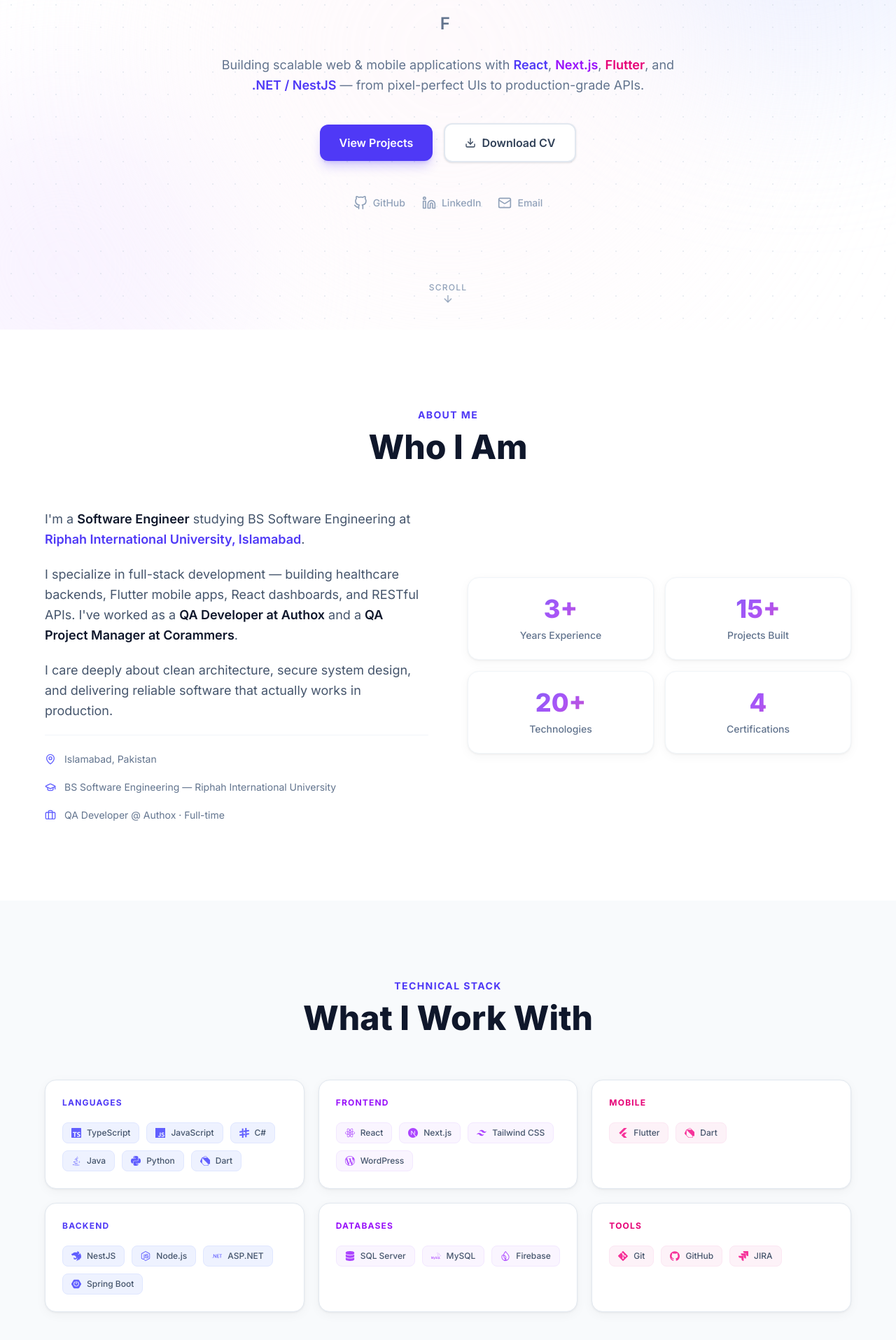
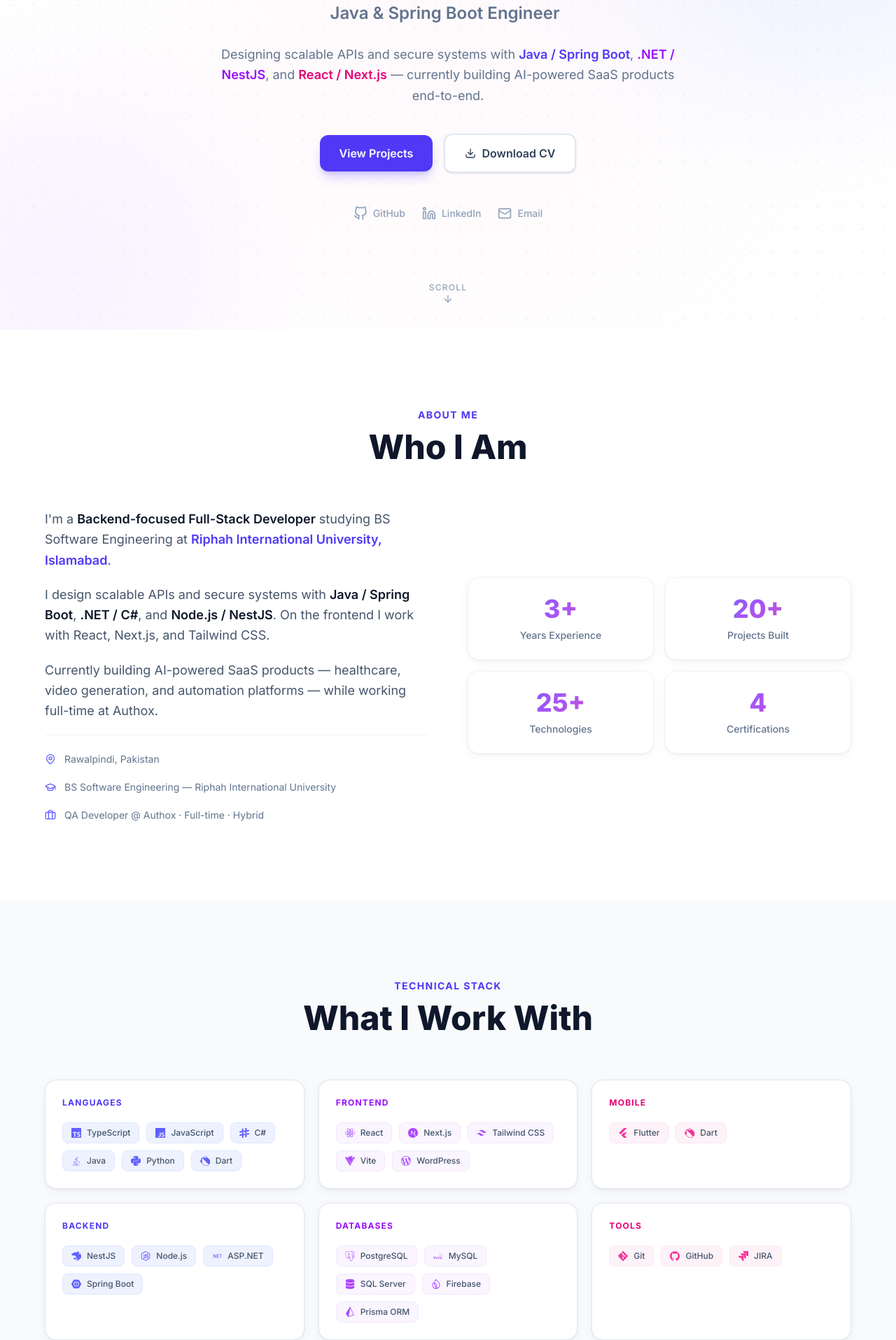
Before and after one commit to star-anonymus/shehryar-portfolio, a Next.js app: page / in a window 1280 px wide. Shown: the part 329-2244 px from the top of the page at 70% size. Built offline with nearby package versions, Linux system fonts and the light colour scheme.

Commit message:
update: sync portfolio with GitHub profile — Rawalpindi location, backend/AI focus, vytal-health project, PostgreSQL/Prisma/Vite skills, updated stats and bio

```diff
--- a/components/About.tsx
+++ b/components/About.tsx
@@ -4,8 +4,8 @@
 
 const stats = [
   { label: "Years Experience", value: 3, suffix: "+" },
-  { label: "Projects Built", value: 15, suffix: "+" },
-  { label: "Technologies", value: 20, suffix: "+" },
+  { label: "Projects Built", value: 20, suffix: "+" },
+  { label: "Technologies", value: 25, suffix: "+" },
   { label: "Certifications", value: 4, suffix: "" },
 ];
 
@@ -22,26 +22,25 @@
           {/* Left */}
           <AnimatedSection direction="left" className="space-y-5">
             <p className="text-slate-600 text-lg leading-relaxed">
-              I&apos;m a <span className="text-slate-900 font-semibold">Software Engineer</span> studying
+              I&apos;m a <span className="text-slate-900 font-semibold">Backend-focused Full-Stack Developer</span> studying
               BS Software Engineering at{" "}
               <span className="text-indigo-600 font-semibold">Riphah International University, Islamabad</span>.
             </p>
             <p className="text-slate-600 text-lg leading-relaxed">
-              I specialize in full-stack development — building healthcare backends, Flutter mobile
-              apps, React dashboards, and RESTful APIs. I&apos;ve worked as a{" "}
-              <span className="text-slate-900 font-semibold">QA Developer at Authox</span> and a{" "}
-              <span className="text-slate-900 font-semibold">QA Project Manager at Corammers</span>.
+              I design scalable APIs and secure systems with{" "}
+              <span className="text-slate-900 font-semibold">Java / Spring Boot</span>,{" "}
+              <span className="text-slate-900 font-semibold">.NET / C#</span>, and{" "}
+              <span className="text-slate-900 font-semibold">Node.js / NestJS</span>. On the frontend I work with React, Next.js, and Tailwind CSS.
             </p>
             <p className="text-slate-600 text-lg leading-relaxed">
-              I care deeply about clean architecture, secure system design, and delivering reliable
-              software that actually works in production.
+              Currently building AI-powered SaaS products — healthcare, video generation, and automation platforms — while working full-time at Authox.
             </p>
 
             <div className="flex flex-col gap-3 pt-4 border-t border-slate-100">
               {[
-                { icon: MapPin, text: "Islamabad, Pakistan" },
+                { icon: MapPin, text: "Rawalpindi, Pakistan" },
                 { icon: GraduationCap, text: "BS Software Engineering — Riphah International University" },
-                { icon: Briefcase, text: "QA Developer @ Authox · Full-time" },
+                { icon: Briefcase, text: "QA Developer @ Authox · Full-time · Hybrid" },
               ].map(({ icon: Icon, text }) => (
                 <div key={text} className="flex items-start gap-3 text-slate-500 pt-2">
                   <Icon size={16} className="text-indigo-500 shrink-0 mt-0.5" />
--- a/components/Hero.tsx
+++ b/components/Hero.tsx
@@ -37,7 +37,7 @@
         <motion.div initial={{ opacity: 0, y: 20 }} animate={{ opacity: 1, y: 0 }} transition={{ duration: 0.6, delay: 0.2 }}
           className="text-xl sm:text-2xl font-semibold text-slate-500 mb-6 h-9">
           <TypeAnimation
-            sequence={["Software Engineer", 2000, "Full-Stack Developer", 2000, "Flutter & React Developer", 2000, "QA Specialist", 2000, ".NET & NestJS Developer", 2000]}
+            sequence={["Full-Stack Developer", 2000, "Java & Spring Boot Engineer", 2000, ".NET & NestJS Developer", 2000, "Flutter & React Developer", 2000, "AI SaaS Builder", 2000]}
             wrapper="span" speed={50} deletionSpeed={70} repeat={Infinity}
           />
         </motion.div>
@@ -45,11 +45,10 @@
         {/* Description */}
         <motion.p initial={{ opacity: 0, y: 20 }} animate={{ opacity: 1, y: 0 }} transition={{ duration: 0.6, delay: 0.3 }}
           className="text-slate-500 text-base sm:text-lg max-w-2xl mx-auto mb-10 leading-relaxed">
-          Building scalable web &amp; mobile applications with{" "}
-          <span className="text-indigo-600 font-semibold">React</span>,{" "}
-          <span className="text-purple-600 font-semibold">Next.js</span>,{" "}
-          <span className="text-pink-600 font-semibold">Flutter</span>, and{" "}
-          <span className="text-indigo-600 font-semibold">.NET / NestJS</span> — from pixel-perfect UIs to production-grade APIs.
+          Designing scalable APIs and secure systems with{" "}
+          <span className="text-indigo-600 font-semibold">Java / Spring Boot</span>,{" "}
+          <span className="text-purple-600 font-semibold">.NET / NestJS</span>, and{" "}
+          <span className="text-pink-600 font-semibold">React / Next.js</span> — currently building AI-powered SaaS products end-to-end.
         </motion.p>
 
         {/* CTAs */}
--- a/components/Projects.tsx
+++ b/components/Projects.tsx
@@ -13,6 +13,17 @@
     featured: true,
     category: "Full-Stack",
     accent: "from-indigo-500 to-purple-500",
+  },
+  {
+    title: "Vytal Health — AI Healthcare SaaS",
+    description:
+      "AI-powered healthcare SaaS platform with a full product dashboard and real AI chatbot integration. Built as a multi-page app with React, TypeScript, Vite, and Tailwind CSS v4.",
+    tags: ["React", "TypeScript", "Vite", "Tailwind v4", "AI Chatbot"],
+    github: "https://github.com/star-anonymus/vytal-health",
+    demo: "https://vytal-health.vercel.app",
+    featured: false,
+    category: "Full-Stack",
+    accent: "from-teal-500 to-cyan-500",
   },
   {
     title: "NestJS RESTful APIs",
--- a/components/Skills.tsx
+++ b/components/Skills.tsx
@@ -4,6 +4,7 @@
   SiReact, SiNextdotjs, SiTailwindcss, SiFlutter, SiWordpress,
   SiDotnet, SiSpringboot, SiNodedotjs, SiNestjs,
   SiMysql, SiFirebase, SiGit, SiGithub, SiJira,
+  SiPostgresql, SiVite, SiPrisma,
 } from "react-icons/si";
 import { FaJava, FaDatabase } from "react-icons/fa";
 
@@ -20,7 +21,8 @@
     category: "Frontend", color: "purple",
     skills: [
       { name: "React", icon: SiReact }, { name: "Next.js", icon: SiNextdotjs },
-      { name: "Tailwind CSS", icon: SiTailwindcss }, { name: "WordPress", icon: SiWordpress },
+      { name: "Tailwind CSS", icon: SiTailwindcss }, { name: "Vite", icon: SiVite },
+      { name: "WordPress", icon: SiWordpress },
     ],
   },
   {
@@ -36,7 +38,11 @@
   },
   {
     category: "Databases", color: "purple",
-    skills: [{ name: "SQL Server", icon: FaDatabase }, { name: "MySQL", icon: SiMysql }, { name: "Firebase", icon: SiFirebase }],
+    skills: [
+      { name: "PostgreSQL", icon: SiPostgresql }, { name: "MySQL", icon: SiMysql },
+      { name: "SQL Server", icon: FaDatabase }, { name: "Firebase", icon: SiFirebase },
+      { name: "Prisma ORM", icon: SiPrisma },
+    ],
   },
   {
     category: "Tools", color: "pink",
```
